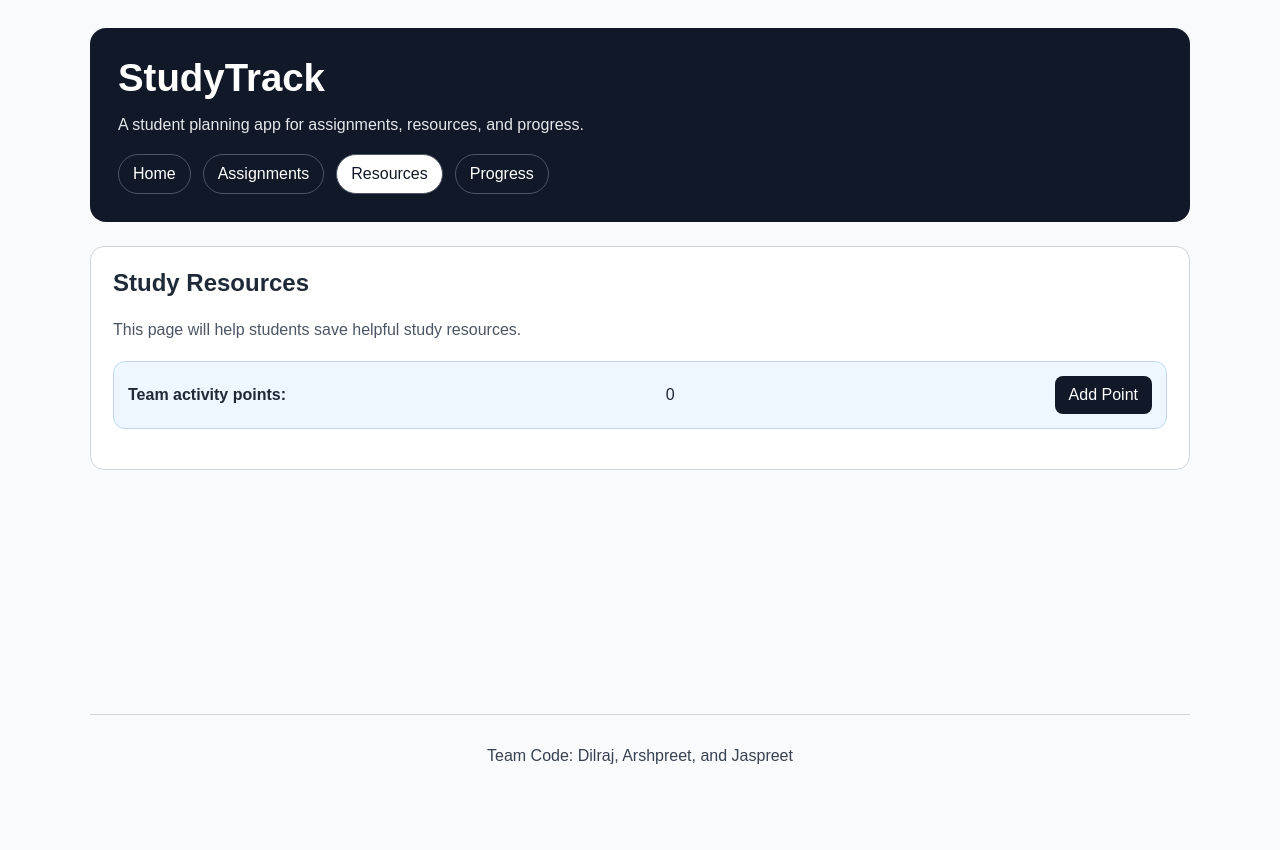
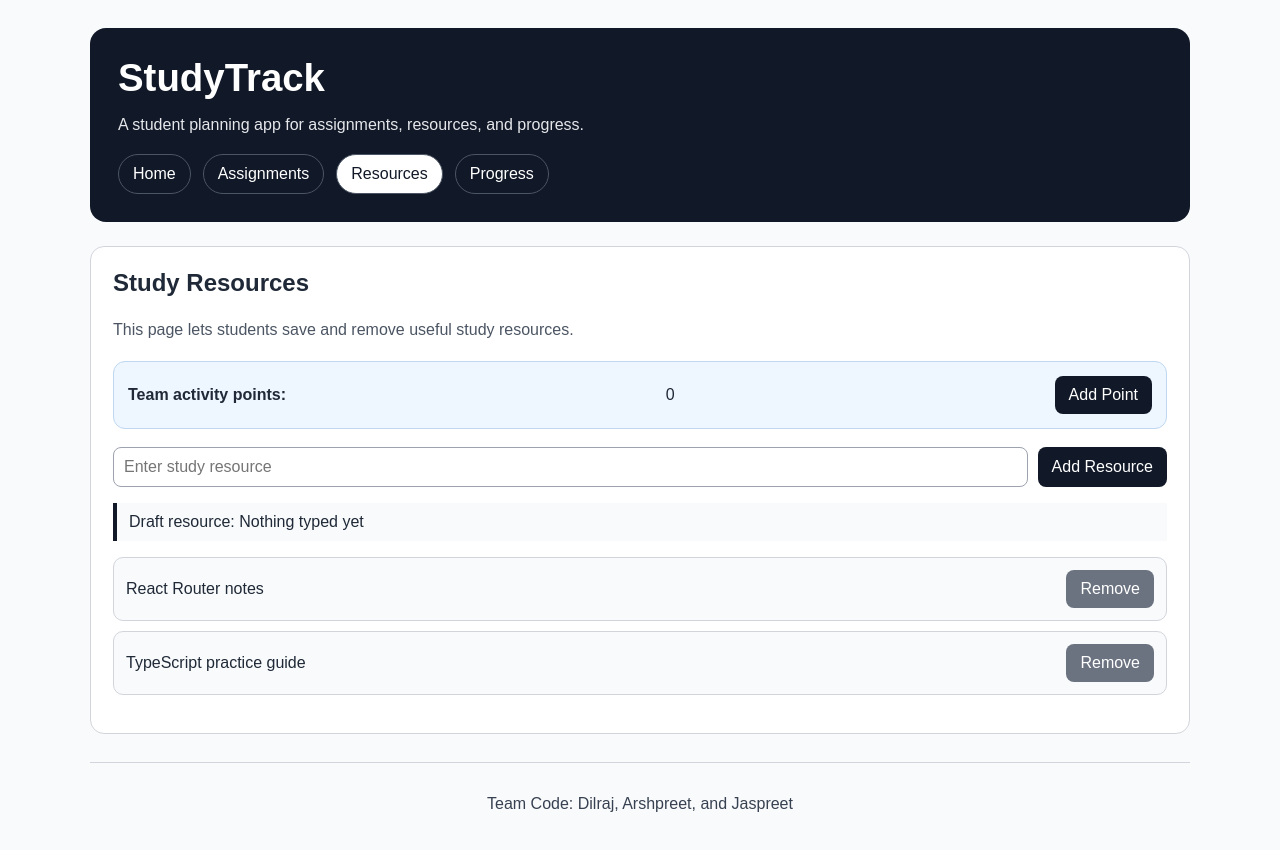
Before and after one commit to akaur115/studytrack-project, a React (Vite) app: page /resources in a window 1280 px wide. Shown: the top 850 px of the page. Before the commit the page ends 809 px from the top, so only its background shows below. Built offline with nearby package versions, Linux system fonts and the light colour scheme.

Commit message:
Create study resources feature page

```diff
--- /dev/null
+++ b/src/components/forms/ResourcesForm.tsx
@@ -0,0 +1,29 @@
+type ResourceFormProps = {
+  newResource: string;
+  setNewResource: (value: string) => void;
+  addResource: () => void;
+};
+
+function ResourceForm({
+  newResource,
+  setNewResource,
+  addResource,
+}: ResourceFormProps) {
+  return (
+    <div className="form-row">
+      <input
+        type="text"
+        value={newResource}
+        onChange={(event) => setNewResource(event.target.value)}
+        placeholder="Enter study resource"
+        aria-label="Study resource"
+      />
+
+      <button type="button" onClick={addResource}>
+        Add Resource
+      </button>
+    </div>
+  );
+}
+
+export default ResourceForm;
--- a/src/pages/resources/ResourcesPage.tsx
+++ b/src/pages/resources/ResourcesPage.tsx
@@ -1,4 +1,5 @@
-import type { Dispatch, SetStateAction } from "react";
+import { useState, type Dispatch, type SetStateAction } from "react";
+import ResourceForm from "../../components/forms/ResourcesForm";
 
 type ResourcesPageProps = {
   teamPoints: number;
@@ -6,11 +7,38 @@ type ResourcesPageProps = {
 };
 
 function ResourcesPage({ teamPoints, setTeamPoints }: ResourcesPageProps) {
+  const [newResource, setNewResource] = useState("");
+  const [resources, setResources] = useState([
+    { id: 1, name: "React Router notes" },
+    { id: 2, name: "TypeScript practice guide" },
+  ]);
+
+  function addResource() {
+    if (newResource.trim() === "") {
+      return;
+    }
+
+    const nextResource = {
+      id: Date.now(),
+      name: newResource,
+    };
+
+    setResources([...resources, nextResource]);
+    setNewResource("");
+    setTeamPoints((points) => points + 1);
+  }
+
+  function removeResource(id: number) {
+    setResources(resources.filter((resource) => resource.id !== id));
+    setTeamPoints((points) => points + 1);
+  }
+
   return (
     <section className="page-card">
       <h2>Study Resources</h2>
+
       <p className="page-description">
-        This page will help students save helpful study resources.
+        This page lets students save and remove useful study resources.
       </p>
 
       <div className="shared-box">
@@ -20,6 +48,31 @@ function ResourcesPage({ teamPoints, setTeamPoints }: ResourcesPageProps) {
           Add Point
         </button>
       </div>
+
+      <ResourceForm
+        newResource={newResource}
+        setNewResource={setNewResource}
+        addResource={addResource}
+      />
+
+      <p className="preview-text">
+        Draft resource: {newResource || "Nothing typed yet"}
+      </p>
+
+      <ul className="item-list">
+        {resources.map((resource) => (
+          <li key={resource.id}>
+            <span>{resource.name}</span>
+            <button
+              type="button"
+              className="remove-button"
+              onClick={() => removeResource(resource.id)}
+            >
+              Remove
+            </button>
+          </li>
+        ))}
+      </ul>
     </section>
   );
 }
```
